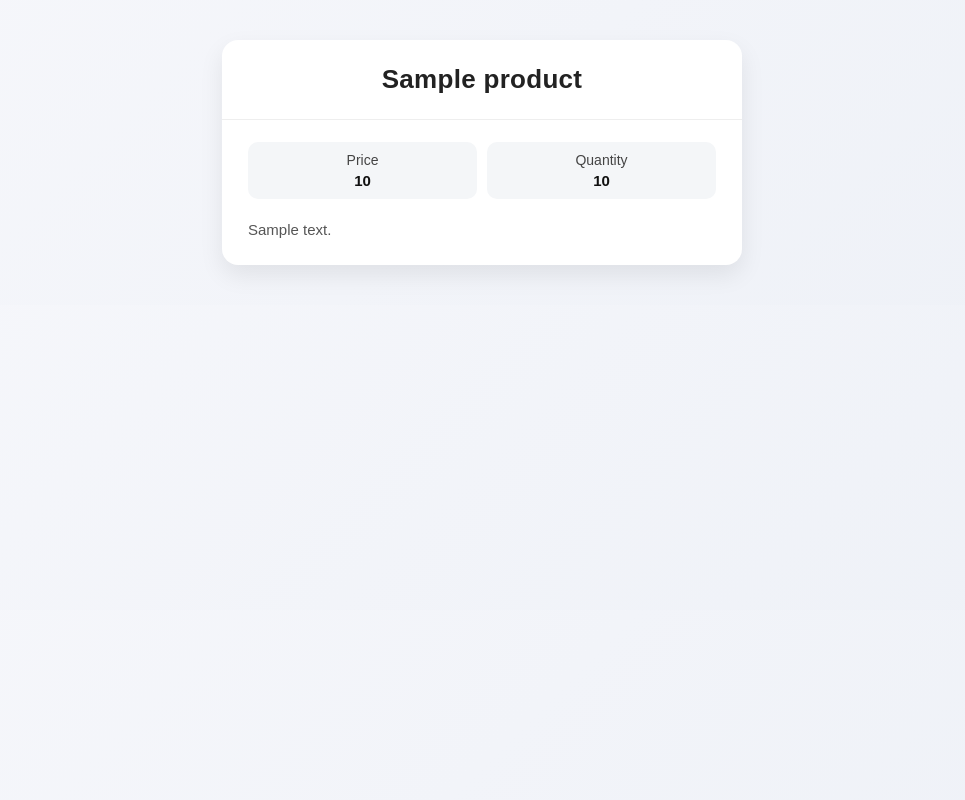
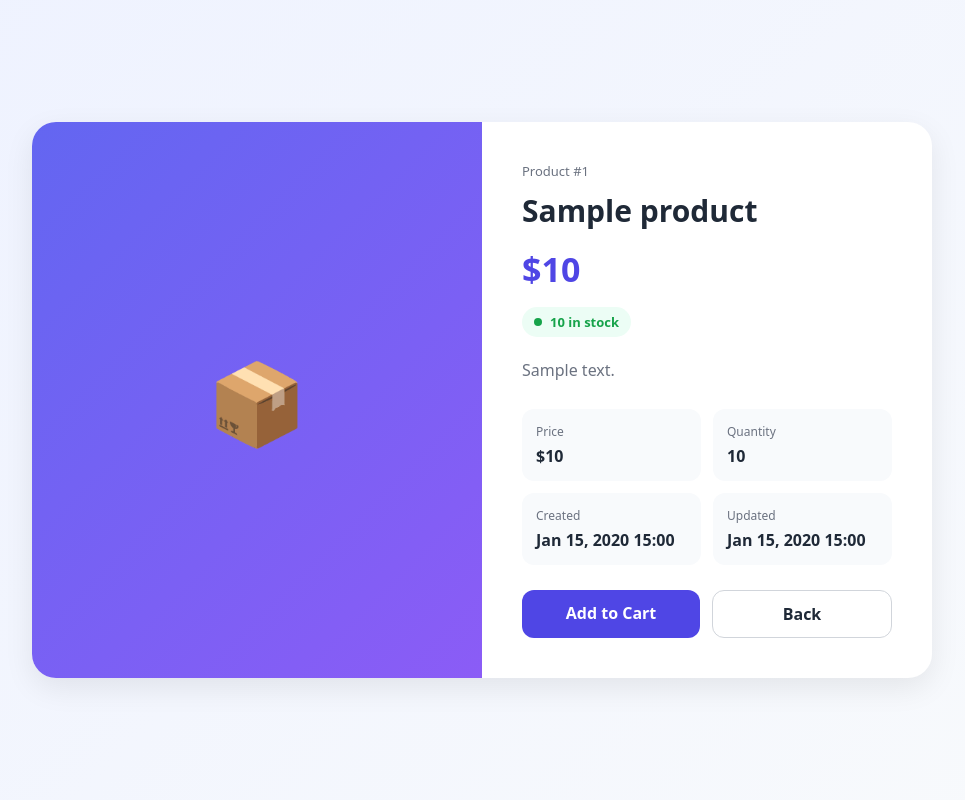
Before and after one commit to abotirbek/E-product, a Django app: page /read/1/ in a window 1280 px wide. Shown: the whole page, without its empty margins (158-1123 px from the left). Run offline with Django 5.2, Linux system fonts and the light colour scheme; tables that the repository leaves empty hold one stand-in row (values such as "Sample post").

Commit message:
Updates: several ORM functions are added in the views.py

```diff
--- a/product/urls.py
+++ b/product/urls.py
@@ -1,10 +1,25 @@
 from django.urls import path
-from .views import get_product, create_product, read_product, update_product, delete_product
+from product import views
 
 urlpatterns = [
-    path('',get_product, name = 'get-product'),
-    path('create/',create_product, name = 'create'),
-    path('read/<int:pk>/', read_product, name='read'),
-    path('update/<int:pk>/', update_product, name='update'),
-    path('delete/<int:pk>/', delete_product, name='delete'),
+    path('',views.get_product, name = 'get-product'),
+    path('create/',views.create_product, name = 'create'),
+    path('read/<int:pk>/', views.read_product, name='read'),
+    path('update/<int:pk>/', views.update_product, name='update'),
+    path('delete/<int:pk>/', views.delete_product, name='delete'),
+    path('filter/',views.get_over_500,name='over-500'),
+    path('first/', views.get_first, name='first'),
+    path('last/', views.get_last, name='last'),
+    path('reverse/', views.get_reverse, name='reverse'),
+    path('quantity/', views.count_products, name='quantity'),
+    path('existence/', views.check_existence, name='existence'),
+    path('none/', views.get_none, name='none'),
+    path('distinct/', views.get_distinct, name='distinct'),
+    path('dict/', views.get_dict, name='dict'),
+    path('tuple/', views.get_tuple, name='tuple'),
+    path('list/', views.get_list, name='list'),
+    path('only/', views.get_only, name='only'),
+    path('defer/', views.defer, name='defer'),
+    path('iterator/', views.get_iterator, name='iterator'),
+    path('raw/', views.get_raw, name='raw'),
 ]
--- a/product/views.py
+++ b/product/views.py
@@ -3,8 +3,74 @@ from .models import Product
 
 # Create your views here.
 def get_product(request):
-    pro = Product.objects.all()
+    pro = Product.objects.all().order_by('-price')
     return render(request, 'product/list.html',{'pro':pro})
+
+def get_over_500(request):
+    pro = Product.objects.filter(price__gte=500).order_by('price')
+    return render(request, 'product/list.html', {'pro': pro})
+
+def get_first(request):
+    pro = Product.objects.first()
+    return render(request, 'product/read.html',{'pro':pro})
+
+def get_last(request):
+    pro = Product.objects.last()
+    return render(request, 'product/read.html',{'pro':pro})
+
+def get_reverse(request):
+    pro = Product.objects.reverse()
+    return render(request,'product/list.html',{'pro':pro})
+
+def count_products(request):
+    quantity = Product.objects.count()
+    return render(request, 'product/data.html',{'quantity':quantity})
+
+def check_existence(request):
+    existence = Product.objects.exists()
+    return render(request,'product/data.html',{'existence':existence})
+
+def get_none(request):
+    none = Product.objects.none()
+    return render(request,'product/data.html',{'none':none})
+
+def get_distinct(request):
+    pro = Product.objects.distinct()
+    return render(request,'product/list.html',{'pro':pro})
+
+def get_dict(request):
+    pro_dict = Product.objects.values()
+    return render(request,'product/data.html',{'pro_dict':pro_dict})
+
+def get_tuple(request):
+    pro_tuple = Product.objects.values_list()
+    return render(request,'product/data.html',{'pro_tuple':pro_tuple})
+
+def get_list(request):
+    pro_list = Product.objects.values_list('title',flat=True)
+    return render(request,'product/data.html',{'pro_list':pro_list})
+
+def get_only(request):
+    pro_only = Product.objects.only('title','price')
+    return render(request,'product/data.html',{'pro_only':pro_only})
+
+def defer(request):
+    pro_defer = Product.objects.defer('created_at')
+    return render(request,'product/data.html',{'pro_defer':pro_defer})
+
+def get_iterator(request):
+    pro_iterator = Product.objects.defer('created_at')
+    return render(request,'product/data.html',{'pro_iterator':pro_iterator})
+
+def get_raw(request):
+    pro_raw = Product.objects.raw('select * from product_product where price > 1000')
+    return render(request,'product/data.html',{'pro_raw':pro_raw})
+
+
+
+
+
+
 
 def create_product(request):
     if request.method == "POST":
@@ -34,11 +100,13 @@ def update_product(request, pk):
         price = request.POST.get('price',pro.price)
         quantity = request.POST.get('quantity',pro.quantity)
         description = request.POST.get('description',pro.description)
-        if title and price and quantity and description:
+        updated_at = request.POST.get('updated_at',pro.updated_at)
+        if title and price and quantity and description and updated_at:
             pro.title = title
             pro.price = price
             pro.quantity = quantity
             pro.description = description
+            pro.updated_at = updated_at
             pro.save()
             return redirect('get-product')
     else:
--- a/templates/product/list.html
+++ b/templates/product/list.html
@@ -133,7 +133,7 @@
 
     {% for p in pro %}
     <div class="product-card">
-
+        <div class="product-title">#{{ p.id }}</div>
         <div class="product-title">{{ p.title }}</div>
 
         <div class="badges">
@@ -146,7 +146,8 @@
         </div>
 
         <div class="product-meta">
-            {{ p.created_at|date:"Y-m-d" }} • {{ p.updated_at|date:"Y-m-d" }}
+            Created at {{ p.created_at|date:"Y-m-d" }}
+            Updated at {{ p.updated_at|date:"Y-m-d" }}
         </div>
 
         <div class="bottom-row">
--- a/templates/product/read.html
+++ b/templates/product/read.html
@@ -3,106 +3,164 @@
 <head>
 <meta charset="UTF-8">
 <meta name="viewport" content="width=device-width, initial-scale=1.0">
-<title>Product View</title>
+<title>{{ pro.title|default:"Product Detail" }}</title>
 
 <style>
-    body {
-        margin: 0;
-        padding: 40px 20px;
-        background: linear-gradient(135deg, #f6f7fb, #eef1f7);
-        font-family: Arial, sans-serif;
-        display: flex;
-        justify-content: center;
+:root{
+    --primary:#4f46e5;
+    --primary-dark:#4338ca;
+    --success:#16a34a;
+    --text:#1f2937;
+    --muted:#6b7280;
+    --bg:#f8fafc;
 }
 
-    .product-card {
-        width: 100%;
-        max-width: 520px;
-        background: #fff;
-        border-radius: 16px;
-        box-shadow: 0 10px 25px rgba(0,0,0,0.08);
-        overflow: hidden;
-        transition: transform 0.2s ease;
+*{
+    margin:0;
+    padding:0;
+    box-sizing:border-box;
 }
 
-    .product-card:hover {
-        transform: translateY(-3px);
+body{
+    font-family: system-ui, -apple-system, Segoe UI, sans-serif;
+    background: linear-gradient(135deg,#eef2ff,#f8fafc);
+    min-height:100vh;
+    display:flex;
+    justify-content:center;
+    align-items:center;
+    padding:30px;
 }
 
-    .product-header {
-        padding: 24px;
-        border-bottom: 1px solid #eee;
-        text-align: center;
+.card{
+    width:100%;
+    max-width:900px;
+    background:#fff;
+    border-radius:24px;
+    overflow:hidden;
+    box-shadow:0 10px 30px rgba(0,0,0,.08);
+    display:grid;
+    grid-template-columns:1fr 1fr;
 }
 
-    .product-title {
-        font-size: 26px;
-        font-weight: 700;
-        margin: 0;
-        color: #222;
-        letter-spacing: 0.3px;
+.image{
+    background:linear-gradient(135deg,#6366f1,#8b5cf6);
+    display:flex;
+    align-items:center;
+    justify-content:center;
+    font-size:80px;
+    color:#fff;
 }
 
-    .product-body {
-        padding: 22px 26px;
+.content{
+    padding:40px;
 }
 
-    .product-meta {
-        display: flex;
-        justify-content: space-between;
-        gap: 10px;
-        margin-bottom: 18px;
+.meta{
+    color:var(--muted);
+    font-size:13px;
+    margin-bottom:10px;
 }
 
-    .badge {
-        flex: 1;
-        background: #f4f6f8;
-        padding: 10px 12px;
-        border-radius: 10px;
-        text-align: center;
-        font-size: 14px;
-        color: #444;
+.title{
+    font-size:30px;
+    font-weight:700;
+    color:var(--text);
+    margin-bottom:15px;
 }
 
-    .badge strong {
-        display: block;
-        font-size: 15px;
-        color: #111;
-        margin-top: 4px;
+.price{
+    font-size:34px;
+    font-weight:800;
+    color:var(--primary);
+    margin-bottom:15px;
 }
 
-    .product-description {
-        font-size: 15px;
-        line-height: 1.7;
-        color: #555;
-        margin-top: 10px;
-        text-align: justify;
+.stock{
+    display:inline-flex;
+    align-items:center;
+    gap:8px;
+    background:#ecfdf5;
+    color:var(--success);
+    padding:6px 12px;
+    border-radius:999px;
+    font-size:13px;
+    font-weight:600;
+    margin-bottom:20px;
 }
 
-    .product-footer {
-        padding: 18px 26px;
-        border-top: 1px solid #eee;
-        display: flex;
-        justify-content: center;
+.dot{
+    width:8px;
+    height:8px;
+    border-radius:50%;
+    background:var(--success);
 }
 
-    .btn {
-        background: #111;
-        color: #fff;
-        padding: 10px 18px;
-        border-radius: 10px;
-        font-size: 14px;
-        text-decoration: none;
-        transition: 0.2s ease;
+.desc{
+    color:var(--muted);
+    line-height:1.7;
+    margin-bottom:25px;
 }
 
-    .btn:hover {
-        background: #333;
+.grid{
+    display:grid;
+    grid-template-columns:repeat(2,1fr);
+    gap:12px;
+    margin-bottom:25px;
 }
 
-    @media (max-width: 600px) {
-        .product-meta {
-            flex-direction: column;
+.box{
+    background:#f8fafc;
+    padding:14px;
+    border-radius:12px;
+}
+
+.label{
+    font-size:12px;
+    color:var(--muted);
+}
+
+.value{
+    margin-top:5px;
+    font-weight:600;
+    color:var(--text);
+}
+
+.actions{
+    display:flex;
+    gap:12px;
+}
+
+.btn{
+    flex:1;
+    text-align:center;
+    padding:12px;
+    border-radius:12px;
+    font-weight:600;
+    text-decoration:none;
+    transition:.2s;
+}
+
+.primary{
+    background:var(--primary);
+    color:#fff;
+}
+
+.primary:hover{
+    background:var(--primary-dark);
+}
+
+.secondary{
+    border:1px solid #d1d5db;
+    color:var(--text);
+}
+
+.secondary:hover{
+    background:#f3f4f6;
+}
+
+@media(max-width:768px){
+    .card{
+        grid-template-columns:1fr;
     }
 }
 </style>
@@ -110,28 +168,71 @@
 
 <body>
 
-<div class="product-card">
+<div class="card">
 
-    <div class="product-header">
-        <h1 class="product-title">{{ pro.title }}</h1>
+    <div class="image">
+        📦
     </div>
 
-    <div class="product-body">
+    <div class="content">
 
-        <div class="product-meta">
-            <div class="badge">
-                Price
-                <strong>{{ pro.price }}</strong>
+        <div class="meta">
+            Product #{{ pro.id }}
         </div>
 
-            <div class="badge">
-                Quantity
-                <strong>{{ pro.quantity }}</strong>
+        <div class="title">
+            {{ pro.title }}
+        </div>
+
+        <div class="price">
+            ${{ pro.price }}
+        </div>
+
+        <div class="stock">
+            <span class="dot"></span>
+            {{ pro.quantity }} in stock
+        </div>
+
+        <div class="desc">
+            {{ pro.description|default:"No description available." }}
+        </div>
+
+        <div class="grid">
+
+            <div class="box">
+                <div class="label">Price</div>
+                <div class="value">${{ pro.price }}</div>
+            </div>
+
+            <div class="box">
+                <div class="label">Quantity</div>
+                <div class="value">{{ pro.quantity }}</div>
+            </div>
+
+            <div class="box">
+                <div class="label">Created</div>
+                <div class="value">
+                    {{ pro.created_at|date:"M d, Y H:i" }}
                 </div>
             </div>
 
-        <div class="product-description">
-            {{ pro.description }}
+            <div class="box">
+                <div class="label">Updated</div>
+                <div class="value">
+                    {{ pro.updated_at|date:"M d, Y H:i" }}
+                </div>
+            </div>
+
+        </div>
+
+        <div class="actions">
+            <a href="#" class="btn primary">
+                Add to Cart
+            </a>
+
+            <a href="{% url 'get-product' %}" class="btn secondary">
+                Back
+            </a>
         </div>
 
     </div>
```
Also changed, not shown: templates/base.html (+90 -30 lines), templates/product/data.html (added, +68 -0 lines). Lines whose indentation alone changed are shown as unchanged.
